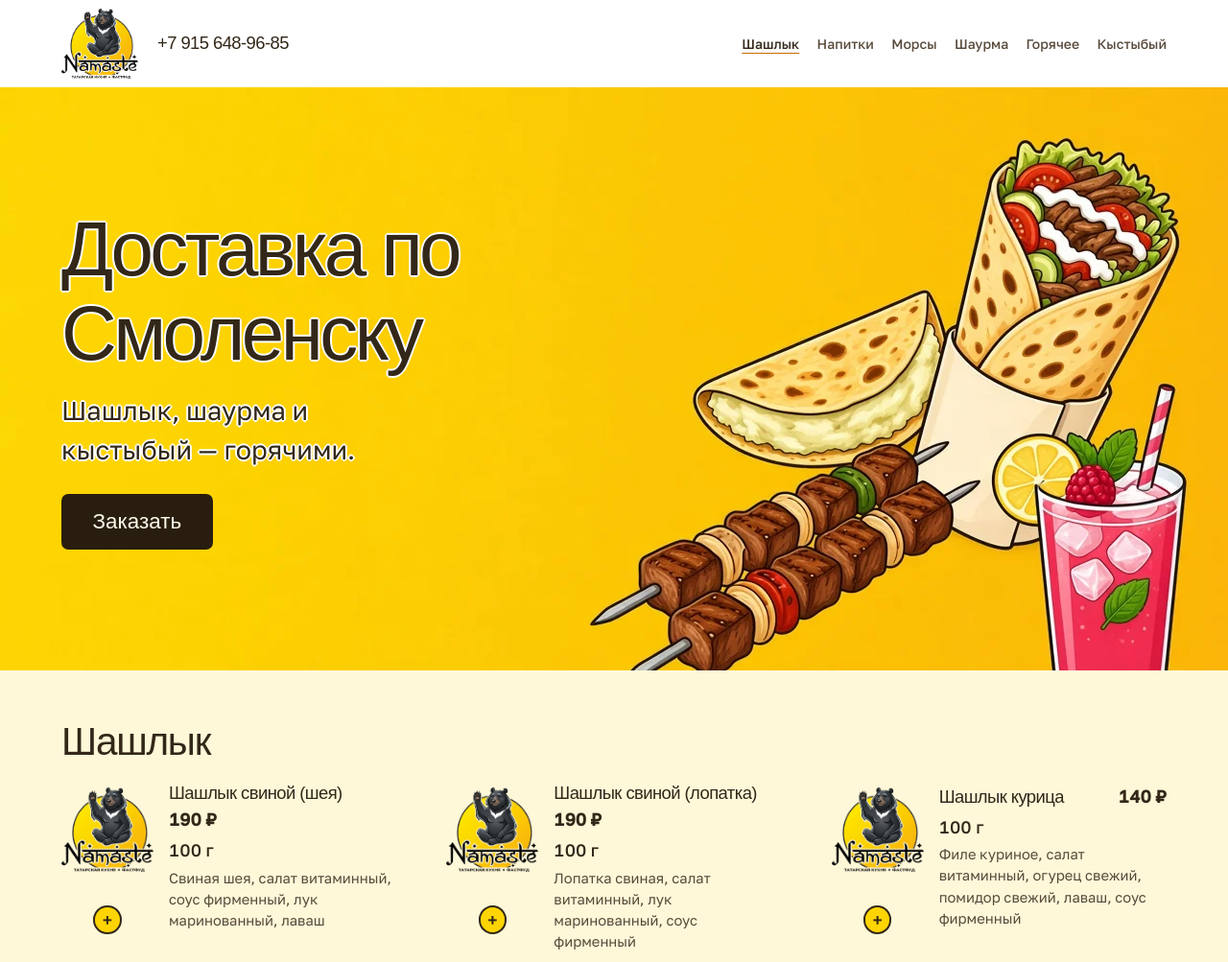
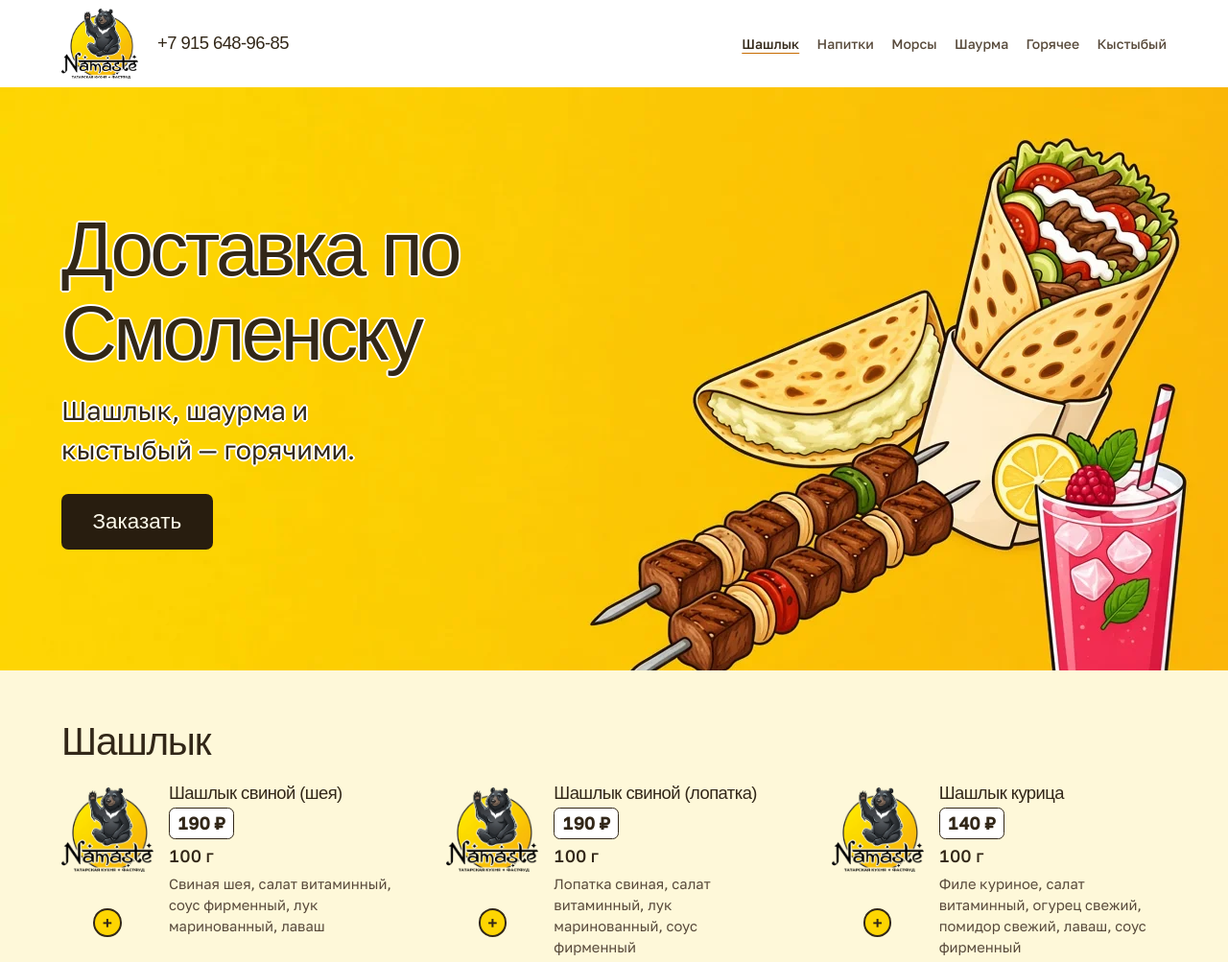
Before and after one commit to Amvilina/namaste-smolensk, a website built with Vite: page index.html in a window 1280 px wide. Shown: the top 1003 px of the page at 96% size. Built offline with nearby package versions, Linux system fonts and the light colour scheme; a web font is replaced by a local one.

Commit message:
better prices ui

```diff
--- a/src/main.ts
+++ b/src/main.ts
@@ -39,13 +39,11 @@ for (const section of menu) {
     const name = document.createElement("h3");
     name.textContent = dish.name;
 
-    const head = document.createElement("div");
-    head.className = "dish-head";
-    head.append(name);
-
     const picked = new Set<string>();
     const extras = "extras" in dish && dish.extras ? dish.extras : [];
     if (extras.length) item.classList.add("has-extras");
+
+    copy.append(name);
 
     let showPrice = () => {};
     if (dish.price != null) {
@@ -56,10 +54,8 @@ for (const section of menu) {
         if (value != null) price.textContent = formatPrice(value);
       };
       showPrice();
-      head.append(price);
+      copy.append(price);
     }
-
-    copy.append(head);
 
     if (dish.amount) {
       const amount = document.createElement("p");
--- a/src/styles/components/menu.css
+++ b/src/styles/components/menu.css
@@ -87,18 +87,16 @@
   min-width: 0;
 }
 
-.dish-head {
-  display: flex;
-  flex-wrap: wrap;
-  align-items: baseline;
-  justify-content: space-between;
-  gap: 0.25rem 0.75rem;
-}
-
-.dish-price {
+.dish-price,
+.extra-price {
+  justify-self: start;
+  width: fit-content;
+  padding: 0.12rem 0.5rem;
+  border: 1px solid oklch(0.28 0.03 75);
+  border-radius: 0.4rem;
+  background: var(--color-surface);
   font-weight: 600;
   font-variant-numeric: tabular-nums;
-  white-space: nowrap;
 }
 
 .dish-amount {
@@ -170,8 +168,7 @@
 }
 
 .extra-price {
-  font-weight: 600;
-  font-variant-numeric: tabular-nums;
+  justify-self: end;
 }
 
 .extra.is-on {
```
